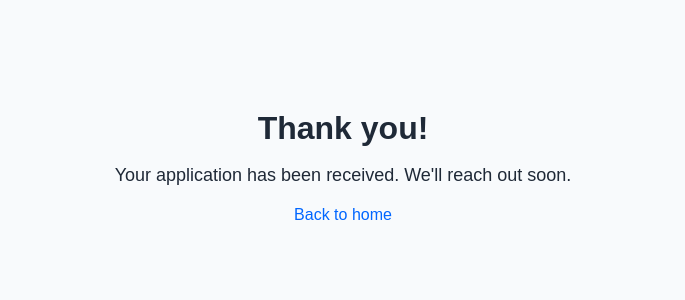
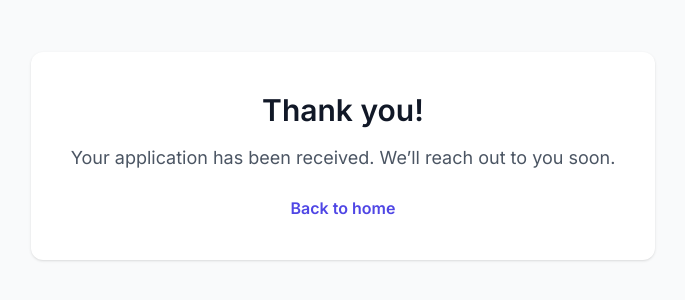
Before and after one commit to adpilotai-io/adpilotai-landing, a plain HTML site: page thanks.html in a window 1280 px wide. Shown: the part 244-544 px from the top of the page, without its empty margins (297-982 px from the left). Drawn offline with nearby package versions, Linux system fonts and the light colour scheme.

Commit message:
Update landing page design (index or thanks)

```diff
--- a/thanks.html
+++ b/thanks.html
@@ -1,37 +1,20 @@
 <!DOCTYPE html>
 <html lang="en">
 <head>
-  <meta charset="utf-8">
-  <meta name="viewport" content="width=device-width, initial-scale=1">
-  <title>Thanks - AdPilot AI</title>
+  <meta charset="UTF-8">
+  <meta name="viewport" content="width=device-width, initial-scale=1.0">
+  <title>Thanks – AdPilot AI</title>
+  <link href="https://fonts.googleapis.com/css2?family=Inter:wght@400;600&display=swap" rel="stylesheet">
+  <script src="https://cdn.tailwindcss.com"></script>
   <style>
-    body {
-      margin:0;
-      font-family: Arial, sans-serif;
-      background-color:#f8fafc;
-      color:#1f2937;
-      display:flex;
-      flex-direction:column;
-      align-items:center;
-      justify-content:center;
-      height:100vh;
-    }
-    .container { text-align:center; }
-    h1 { font-size:32px; margin-bottom:10px; }
-    p { font-size:18px; margin-bottom:20px; }
-    a {
-      color:#0066ff;
-      text-decoration:none;
-      font-size:16px;
-    }
-    a:hover { text-decoration:underline; }
+    body { font-family: 'Inter', sans-serif; }
   </style>
 </head>
-<body>
-  <div class="container">
-    <h1>Thank you!</h1>
-    <p>Your application has been received. We'll reach out soon.</p>
-    <a href="index.html">Back to home</a>
+<body class="bg-gray-50 flex items-center justify-center h-screen text-gray-900">
+  <div class="bg-white p-10 rounded-xl shadow text-center">
+    <h1 class="text-3xl font-bold mb-4">Thank you!</h1>
+    <p class="text-lg text-gray-600 mb-6">Your application has been received. We’ll reach out to you soon.</p>
+    <a href="/" class="text-indigo-600 font-semibold hover:underline">Back to home</a>
   </div>
 </body>
 </html>
```
